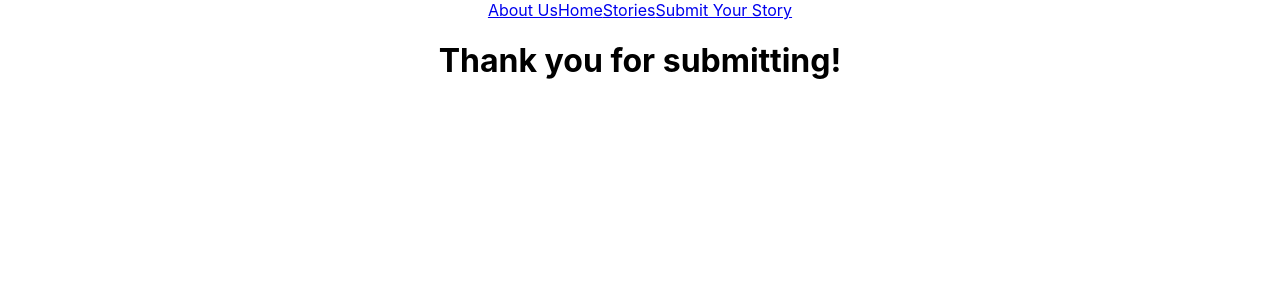
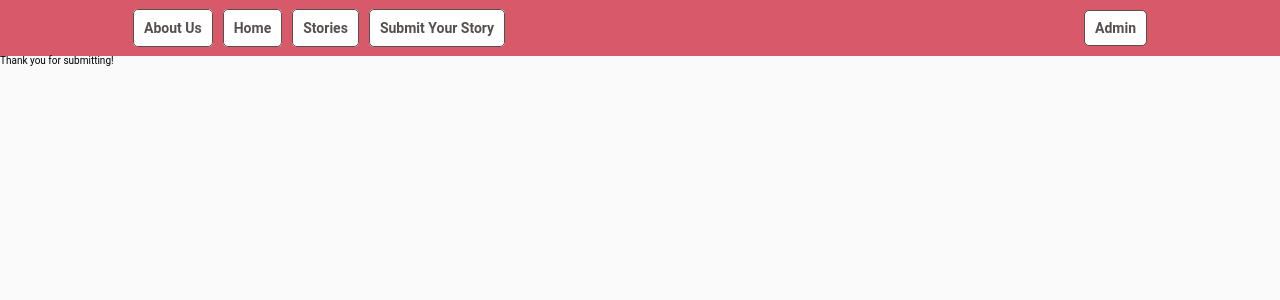
Before and after one commit to SLM-Dev/BuildWeek_FrontEnd, a React (Create React App) app: page /thank-you in a window 1280 px wide. Shown: the top 300 px of the page. Built offline with nearby package versions, Linux system fonts and the light colour scheme.

Commit message:
add styling to navbar, stories view, and story view

```diff
--- a/src/Components/App.css
+++ b/src/Components/App.css
@@ -1,3 +1,112 @@
 .App {
-  text-align: center;
 }
+
+/* -------TOPBAR---------- */
+
+.topBar {
+  background-color: #d85968;
+}
+
+.navbar{
+  max-width: 1024px;
+  display: flex;
+  justify-content: space-between;
+  align-items: baseline;
+  margin: 0 auto;
+
+}
+
+.link {
+  text-decoration: none;
+}
+
+.navLink {
+  font-size: 1.4rem;
+  font-weight: bold;
+  color: #574f4f;
+  text-decoration: none;
+  padding: 10px;
+  margin: 10px 5px;
+  border: 1px solid #574f4f;
+  background-color: white;
+  border-radius: 5px;
+}
+
+/* ---------STORIES LIST----------- */
+
+
+.storiesWrapper{
+  max-width: 1024px;
+  margin: 0 auto;
+  display: flex;
+  justify-content: space-around;
+  flex-wrap: wrap;
+}
+
+.storyCardWrapper{
+  margin: 20px 0;
+}
+
+.storyCard{
+  border: 1px solid red;
+  width: 265px;
+  padding: 10px;
+  margin: 0 5px;
+}
+
+.storyAuthor {
+  font-size: 2rem;
+  color: #574f4f;
+  margin-bottom: 10px;
+}
+
+.storyCountry {
+  font-size: 1.6rem;
+  color: #574f4f;
+  margin-bottom: 10px;
+}
+
+.storySnippet {
+  font-size: 1.4rem;
+  color: #574f4f;
+  margin-bottom: 10px;
+}
+
+.pixPlaceHolder{
+  width: 245px;
+  height: 179px;
+  background-color: black;
+}
+
+/* ---------SINGLE STORY VIEW------------ */
+
+.storyViewWrapper{
+  max-width: 800px;
+  margin: 20px auto;
+  padding: 0 10px;
+}
+
+.storyViewTitle{
+  font-size: 2rem;
+  color: #574f4f;
+  margin-bottom: 10px;
+}
+
+.storyViewAuthor {
+  font-size: 1.6rem;
+  font-weight: bold;
+  color: #574f4f;
+  margin-bottom: 10px;
+}
+
+.storyViewCountry {
+  font-size: 1.6rem;
+  color: #574f4f;
+  margin-bottom: 10px;
+}
+
+.storyViewBody {
+  font-size: 1.4rem;
+  color: #574f4f;
+  margin-bottom: 10px;
+}
--- a/src/Components/App.js
+++ b/src/Components/App.js
@@ -27,14 +27,18 @@ class App extends Component {
 
         <div className="topBar">
 
-          <nav>
+          <nav className="navbar">
             <div className="nav-links">
-              <NavLink to="/about-us">About Us</NavLink>
-              <NavLink exact to="/">Home</NavLink>
-              <NavLink to="/stories">Stories</NavLink>
-              <NavLink to="/add-story">Submit Your Story</NavLink>
+              <NavLink className="navLink" to="/about-us">About Us</NavLink>
+              <NavLink className="navLink" exact to="/">Home</NavLink>
+              <NavLink className="navLink" to="/stories">Stories</NavLink>
+              <NavLink className="navLink" to="/add-story">Submit Your Story</NavLink>
             </div>
+
+            <NavLink className="navLink" to="/admin">Admin</NavLink>
           </nav>
+
+        </div>
 
           <Route path="/about-us" component={AboutUsView} />
           <Route exact path="/" component={HomeView} />
@@ -50,7 +54,7 @@ class App extends Component {
           <Route path="/add-story" render={props => <AddStoryFormView {...props} />} />
           <Route path="/thank-you" component={ThankYouView} />
 
-        </div>
+
 
       </div>
     );
--- a/src/Components/Stories.js
+++ b/src/Components/Stories.js
@@ -8,19 +8,26 @@ const Stories = props => {
     return (
 
         <div>
-            <h3>Refugee Stories</h3>
+
+            <div className="storiesWrapper">
 
             {props.stories.map((story) => {
 
                 return (
-                    <Link to={`/stories/${story.id}`} key={story.id}>
-                        <h4>{story.title}</h4>
-                        <p>{story.snippet}</p>
-                        <p>By: {story.author}</p>
-                        {/* <Story key={story.id} story={story} /> */}
+                    <Link className="link" to={`/stories/${story.id}`} key={story.id}>
+                        <div className="storyCardWrapper">
+                            <div className="storyCard">
+                                <h4 className="storyAuthor">{story.author}</h4>
+                                <p className="storyCountry">{story.country}</p>
+                                <p className="storySnippet">{story.snippet}</p>
+                                <div className="pixPlaceHolder"></div>
+                            </div>
+                        </div>
                     </Link>
                 )
             })}
+
+            </div>
 
         </div>
     );
--- a/src/Components/Story.js
+++ b/src/Components/Story.js
@@ -4,11 +4,11 @@ import {Link} from 'react-router-dom'
 const Story = props => {
     console.log(props)
     return (
-        <div>
-            <h4>{props.story.title}</h4>
-            <p>{props.story.snippet}</p>
-            <p>By: {props.story.author}</p>
-            <p>{props.story.body}</p>
+        <div className="storyViewWrapper">
+            <h4 className="storyViewTitle">{props.story.title}</h4>
+            <p className="storyViewAuthor">By: {props.story.author}</p>
+            <p className="storyViewCountry">{props.story.country}</p>
+            <p className="storyViewBody">{props.story.body}</p>
         </div>
     )
 };
--- a/src/index.css
+++ b/src/index.css
@@ -1,14 +1,153 @@
-body {
+/*------------------------------------*\
+RESET
+\*------------------------------------*/
+/*
+http://meyerweb.com/eric/tools/css/reset/
+v2.0b1 | 201101
+NOTE:WORK IN PROGRESS USE WITH CAUTION AND TEST WITH ABANDON
+*/
+html,
+body,
+div,
+span,
+applet,
+object,
+iframe,
+h1,
+h2,
+h3,
+h4,
+h5,
+h6,
+p,
+blockquote,
+pre,
+a,
+abbr,
+acronym,
+address,
+big,
+cite,
+code,
+del,
+dfn,
+em,
+img,
+ins,
+kbd,
+q,
+s,
+samp,
+small,
+strike,
+strong,
+sub,
+sup,
+tt,
+var,
+b,
+u,
+i,
+center,
+dl,
+dt,
+dd,
+ol,
+ul,
+li,
+fieldset,
+form,
+label,
+legend,
+table,
+caption,
+tbody,
+tfoot,
+thead,
+tr,
+th,
+td,
+article,
+aside,
+canvas,
+details,
+figcaption,
+figure,
+footer,
+header,
+hgroup,
+menu,
+nav,
+section,
+summary,
+time,
+mark,
+audio,
+video {
   margin: 0;
   padding: 0;
-  font-family: -apple-system, BlinkMacSystemFont, "Segoe UI", "Roboto", "Oxygen",
-    "Ubuntu", "Cantarell", "Fira Sans", "Droid Sans", "Helvetica Neue",
-    sans-serif;
-  -webkit-font-smoothing: antialiased;
-  -moz-osx-font-smoothing: grayscale;
+  border: 0;
+  outline: 0;
+  font-size: 100%;
+  font: inherit;
+  vertical-align: baseline;
+}
+/* HTML5 display-role reset for older browsers */
+article,
+aside,
+details,
+figcaption,
+figure,
+footer,
+header,
+hgroup,
+menu,
+nav,
+section {
+  display: block;
+}
+body {
+  line-height: 1;
+}
+ol,
+ul {
+  list-style: none;
+}
+blockquote,
+q {
+  quotes: none;
+}
+blockquote:before,
+blockquote:after,
+q:before,
+q:after {
+  content: ’’;
+  content: none;
+}
+ins {
+  text-decoration: none;
+}
+del {
+  text-decoration: line-through;
+}
+table {
+  border-collapse: collapse;
+  border-spacing: 0;
 }
 
-code {
-  font-family: source-code-pro, Menlo, Monaco, Consolas, "Courier New",
-    monospace;
+
+/*------------------------------------*\
+my CSS
+\*------------------------------------*/
+
+* {
+  box-sizing: border-box;
 }
+html {
+  font-size: 62.5%;
+}
+
+body {
+  font-family: "Roboto", "Arial", sans-serif;
+  background-color: #fafafa;
+}
--- a/src/views/StoryView.js
+++ b/src/views/StoryView.js
@@ -16,8 +16,6 @@ class StoryView extends React.Component {
             console.log(story)
     return (
         <div>
-            Hello from StoryView
-
             <Story story={story}/>
         </div>
     );
```
